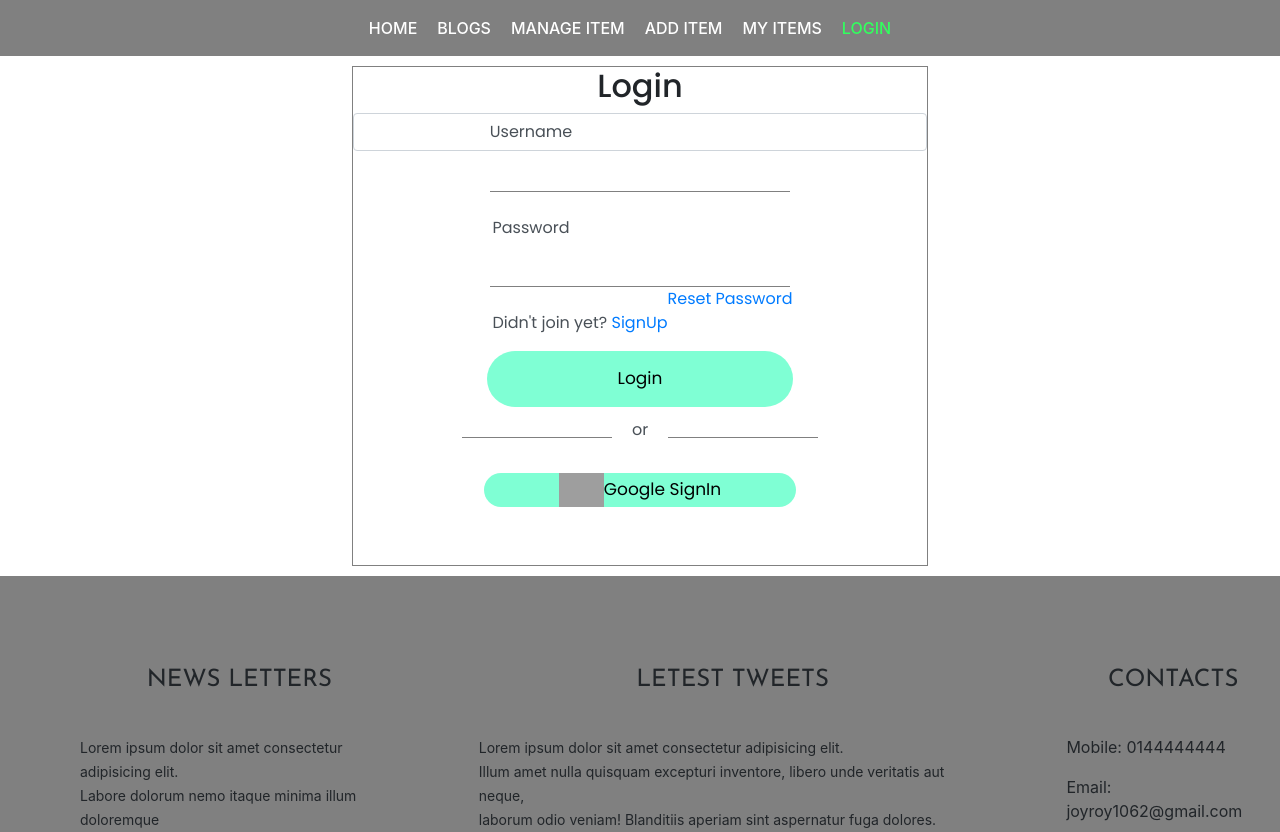
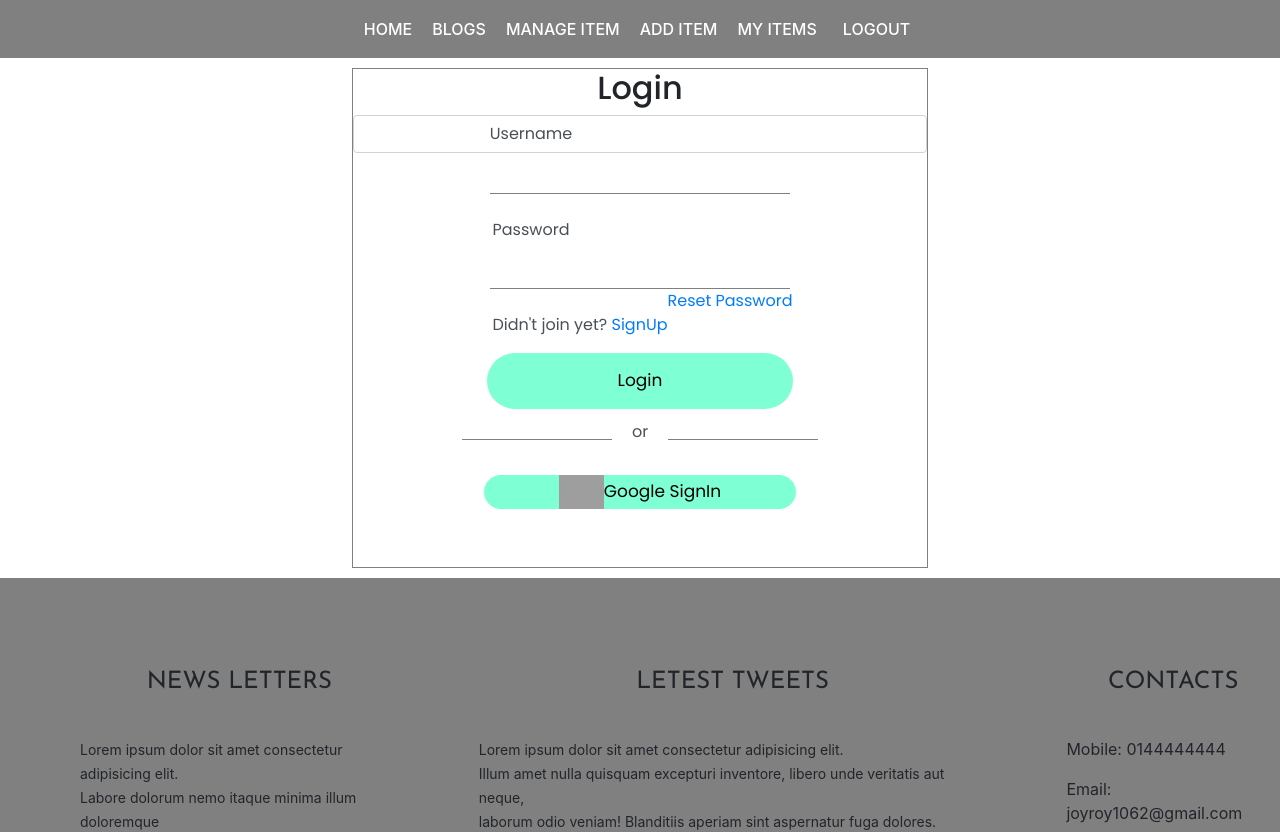
Before and after one commit to joymohanta/warehouse-management-client-side, a React (Create React App) app: page /login in a window 1280 px wide. Shown: the top 832 px of the page. Built offline with nearby package versions, Linux system fonts and the light colour scheme; no server answers; sample sign-in values are in the browser's storage; grey boxes are pictures that could not be loaded; a web font is replaced by a local one.

Commit message:
fixed redirect location

```diff
--- a/src/App.js
+++ b/src/App.js
@@ -5,6 +5,7 @@ import Blogs from "./Pages/Blogs/Blogs";
 import Home from "./Pages/Home/Home";
 import Inventory from "./Pages/Inventory/Inventory";
 import Login from "./Pages/Login/Login";
+import RequireAuth from "./Pages/Login/RequireAuth/RequireAuth";
 import ManageItem from "./Pages/ManageItem/ManageItem";
 import MyItems from "./Pages/MyItems/MyItems";
 import NotFound from "./Pages/NotFound/NotFound";
@@ -23,7 +24,14 @@ function App() {
         <Route path="/manageitem" element={<ManageItem></ManageItem>}></Route>
         <Route path="/additem" element={<AddItem></AddItem>}></Route>
         <Route path="/myitems" element={<MyItems></MyItems>}></Route>
-        <Route path="/inventory/:id" element={<Inventory></Inventory>}></Route>
+        <Route
+          path="/inventory/:id"
+          element={
+            <RequireAuth>
+              <Inventory></Inventory>
+            </RequireAuth>
+          }
+        ></Route>
         <Route path="/signup" element={<SignUp></SignUp>}></Route>
         <Route path="/login" element={<Login></Login>}></Route>
         <Route path="*" element={<NotFound></NotFound>}></Route>
--- a/src/Pages/Login/Login.js
+++ b/src/Pages/Login/Login.js
@@ -1,6 +1,6 @@
 import React, { useRef } from "react";
 import { useSignInWithEmailAndPassword } from "react-firebase-hooks/auth";
-import { Link, useNavigate } from "react-router-dom";
+import { Link, useLocation, useNavigate } from "react-router-dom";
 import auth from "../../firebase.init";
 import "./Login.css";
 
@@ -8,11 +8,14 @@ const Login = () => {
   const userNameRef = useRef("");
   const userPasswordRef = useRef("");
   const navigate = useNavigate();
+  const location = useLocation();
+  let from = location.state?.from?.pathname || "/";
+
   const [signInWithEmailAndPassword, user, loading, error] =
     useSignInWithEmailAndPassword(auth);
 
   if (user) {
-    navigate("/home");
+    navigate(from, { replace: true });
   }
 
   const handleLogin = (event) => {
--- a/src/Pages/Shared/Header/Header.css
+++ b/src/Pages/Shared/Header/Header.css
@@ -18,3 +18,13 @@
 .nav-bar a.active{
     color: rgb(50, 254, 94);
 }
+.signout_btn{
+    border: none;
+    color: white;
+    background-color: grey;
+    font-weight: 500;
+
+}
+.signout_btn:hover{
+    color: rgb(50, 254, 94);
+}
--- a/src/Pages/Shared/Header/Header.js
+++ b/src/Pages/Shared/Header/Header.js
@@ -1,8 +1,16 @@
 import React from "react";
 import { NavLink } from "react-router-dom";
+import { useAuthState } from "react-firebase-hooks/auth";
 import "./Header.css";
+import auth from "../../../firebase.init";
+import { signOut } from "firebase/auth";
 
 const Header = () => {
+  const [user] = useAuthState(auth);
+  const handleSignoutBtn = () => {
+    signOut(auth);
+  };
+
   return (
     <header className="nav-container">
       <nav className="nav-bar">
@@ -11,7 +19,13 @@ const Header = () => {
         <NavLink to="/manageitem">MANAGE ITEM</NavLink>
         <NavLink to="/additem">ADD ITEM</NavLink>
         <NavLink to="/myitems">MY ITEMS</NavLink>
-        <NavLink to="/login">LOGIN</NavLink>
+        {user ? (
+          <button onClick={handleSignoutBtn} className="signout_btn">
+            LOGOUT
+          </button>
+        ) : (
+          <NavLink to="/login">LOGIN</NavLink>
+        )}
       </nav>
     </header>
   );
```
